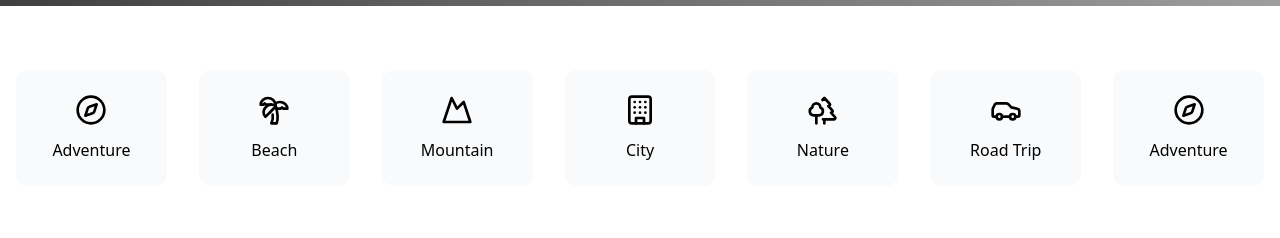
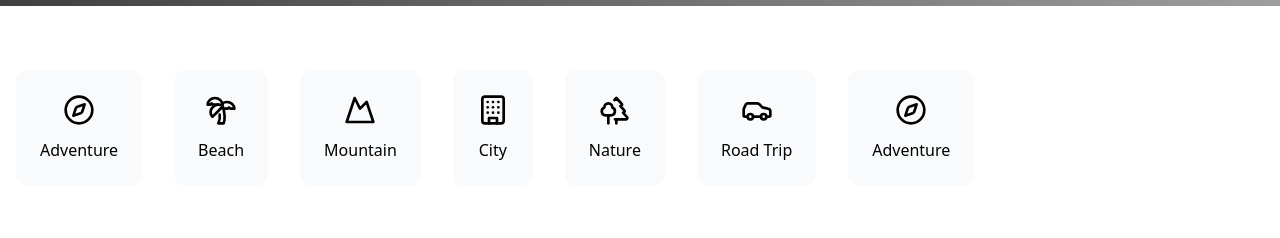
Before and after one commit to Selaelo1/citystays, a React (Vite) app: page / in a window 1280 px wide. Shown: the part 714-952 px from the top of the page. Built offline with nearby package versions, Linux system fonts and the light colour scheme; grey boxes are pictures that could not be loaded.

Commit message:
Update Categories.tsx

```diff
--- a/src/components/Categories.tsx
+++ b/src/components/Categories.tsx
@@ -4,12 +4,12 @@ import { CATEGORIES } from "../data/CategoryData";
 export default function Categories() {
   return (
     <div className="max-w-7xl mx-auto px-4 mb-16">
-      <div className="flex justify-between items-center space-x-8">
+      <div className="flex space-x-8 overflow-x-auto pb-4">
         {CATEGORIES.map((category) => (
           <Link
             key={category.id}
             to={`/category/${category.id}`}
-            className="flex-1 bg-gray-50 rounded-xl p-6 text-center hover:bg-gray-100 transition-colors group"
+            className="flex-shrink-0 bg-gray-50 rounded-xl p-6 text-center hover:bg-gray-100 transition-colors group"
           >
             <category.icon className="w-8 h-8 mx-auto mb-3 group-hover:scale-110 transition-transform" />
             <span className="font-medium">{category.name}</span>
```
